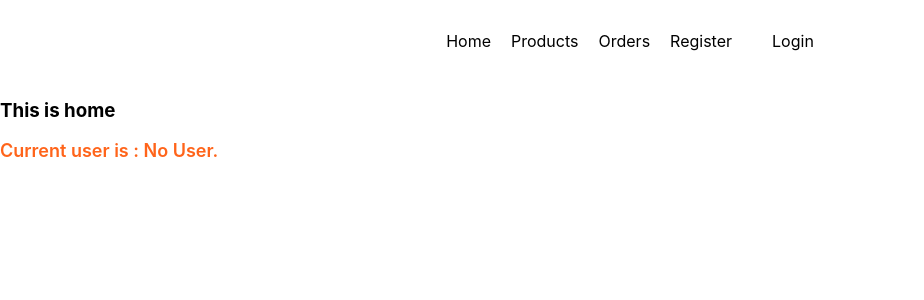
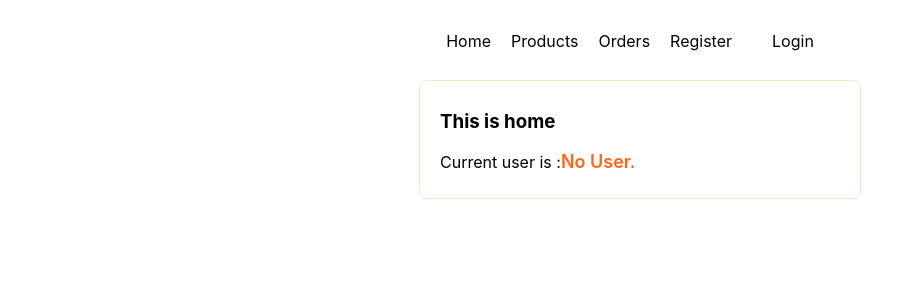
Before and after one commit to noman-swe/router-firebase-integration, a React (Create React App) app: page / in a window 1280 px wide. Shown: the top 300 px of the page, without its empty margins (0-924 px from the left). Built offline with nearby package versions, Linux system fonts and the light colour scheme; no server answers.

Commit message:
58-6 Use React Firebase Hook To Manage User Authentication

```diff
--- a/src/components/Header/Header.js
+++ b/src/components/Header/Header.js
@@ -1,10 +1,17 @@
 import React from 'react';
 import { Link } from 'react-router-dom';
 import './Header.css';
-import useFirebase from '../../hooks/useFirebase';
+import { getAuth, signOut } from 'firebase/auth';
+import app from '../../firebase.init';
+import { useAuthState } from 'react-firebase-hooks/auth';
+// import useFirebase from '../../hooks/useFirebase';
+
+const auth = getAuth(app);
 
 const Header = () => {
-    const { user, handleSignOut } = useFirebase();
+    // const { user, handleSignOut } = useFirebase();
+    const [user] = useAuthState(auth);
+
     return (
         <div className='header'>
             <nav>
@@ -12,11 +19,11 @@ const Header = () => {
                 <Link to={'/products'}>Products</Link>
                 <Link to={'/orders'}>Orders</Link>
                 <Link to={'/register'}>Register</Link>
-                <span style={{ 'color': '#FF641A', 'marginRight':'20px', 'fontWeight':'600', 'fontSize':'18px' }}>{user?.displayName && user.displayName}</span>
+                <span style={{ 'color': '#FF641A', 'marginRight': '20px', 'fontWeight': '600', 'fontSize': '18px' }}>{user?.displayName && user.displayName}</span>
                 {
                     user?.uid
                         ?
-                        <button onClick={handleSignOut}>Sign out</button>
+                        <button onClick={() => signOut(auth)}>Sign out</button>
                         :
                         <Link to={'/login'}>Login</Link>
                 }
--- a/src/components/Home/Home.css
+++ b/src/components/Home/Home.css
@@ -0,0 +1,12 @@
+.home {
+    margin: 0px;
+    width: 100%;
+}
+
+.wrapper {
+    margin: 0 auto;
+    width: 400px;
+    border: 1px solid bisque;
+    padding: 10px 20px;
+    border-radius: 8px;
+}
--- a/src/components/Home/Home.js
+++ b/src/components/Home/Home.js
@@ -1,12 +1,25 @@
+import { getAuth } from 'firebase/auth';
 import React from 'react';
-import useFirebase from '../../hooks/useFirebase';
+import app from '../../firebase.init';
+import { useAuthState } from 'react-firebase-hooks/auth';
+// import useFirebase from '../../hooks/useFirebase';
+import './Home.css';
+
+const auth = getAuth(app);
 
 const Home = () => {
-    const { user } = useFirebase();
+    // const { user } = useFirebase();
+    const [user] = useAuthState(auth);
     return (
-        <div>
-            <h3>This is home</h3>
-            <p style={{ 'color': '#FF641A', 'marginRight': '20px', 'fontWeight': '600', 'fontSize': '18px' }}>Current user is : {user?.displayName ? user.displayName : "No User."}</p>
+        <div className='home'>
+            <div className="wrapper">
+                <h3>This is home</h3>
+                <p>Current user is :
+                    <span style={{ 'color': '#FF641A', 'marginRight': '20px', 'fontWeight': '600', 'fontSize': '18px' }}>
+                        {user?.displayName ? user.displayName : "No User."}
+                    </span>
+                </p>
+            </div>
         </div>
     );
 };
--- a/src/components/Login/Login.js
+++ b/src/components/Login/Login.js
@@ -1,14 +1,18 @@
 import React from 'react';
 import './Login.css';
-import useFirebase from '../../hooks/useFirebase';
+import { useSignInWithGoogle } from 'react-firebase-hooks/auth';
+import { getAuth } from 'firebase/auth';
+import app from '../../firebase.init';
+
+const auth = getAuth(app);
 
 const Login = () => {
-    const { user, signInWithGoogle } = useFirebase();
+    const [signInWithGoogle, user] = useSignInWithGoogle(auth);
     return (
         <div className='login'>
             <h1>Please Login</h1>
             <div className="other-sign-in-options">
-                <button onClick={signInWithGoogle} >Sign in with Google</button>
+                <button onClick={() => signInWithGoogle()} >Sign in with Google</button>
             </div>
             <form >
                 <input type="email" placeholder='Your Email' /> <br />
--- a/src/components/Products/Products.js
+++ b/src/components/Products/Products.js
@@ -1,16 +1,24 @@
 import React from 'react';
-import useFirebase from '../../hooks/useFirebase';
+// import useFirebase from '../../hooks/useFirebase';
 import './products.css';
+import { getAuth } from 'firebase/auth';
+import app from '../../firebase.init';
+import { useAuthState, useSignInWithGoogle } from 'react-firebase-hooks/auth';
+
+const auth = getAuth(app);
 
 const Products = () => {
-    const { user } = useFirebase();
+    // const { user } = useFirebase();
+    const [user] = useAuthState(auth);
     return (
-        <div style={{ 'margin': '0px', 'textAlign': 'center' }}>
-            <h3>Knock Knock.. Who is there??</h3>
-            <p >Hey, I am <span className='profile-name'>
-                {user?.displayName ? user.displayName : "Voot"}
-            </span>
-            </p>
+        <div>
+            <div style={{ 'textAlign': 'center', 'border': '1px solid bisque', 'width': '400px', 'margin': '0 auto', 'padding': '10px 20px', 'border-radius': '8px' }}>
+                <h3>Knock Knock.. Who is there??</h3>
+                <p >Hey, I am <span className='profile-name'>
+                    {user?.displayName ? user.displayName : "Voot"}
+                </span>
+                </p>
+            </div>
         </div>
     );
 };
```
